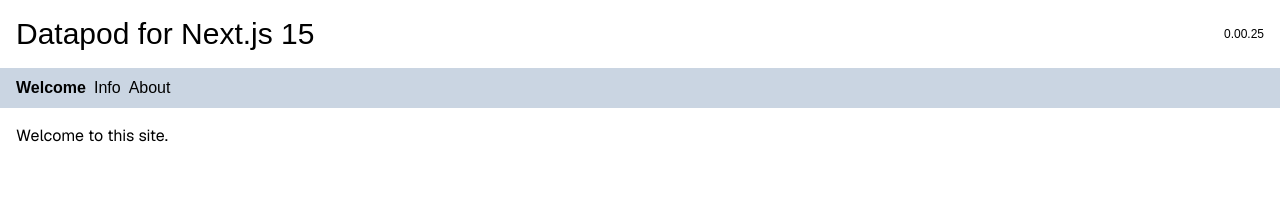
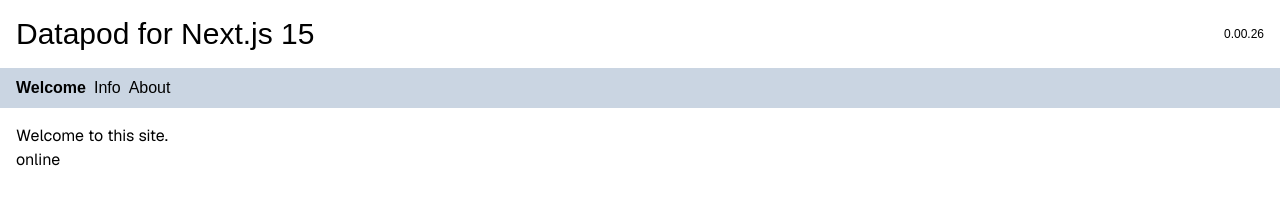
Before and after one commit to edwardtanguay/datapod-for-nextjs, a Next.js app: page / in a window 1280 px wide. Shown: the top 222 px of the page. Built offline with nearby package versions, Linux system fonts and the light colour scheme; no server answers.

Commit message:
shows location

```diff
--- a/src/app/page.tsx
+++ b/src/app/page.tsx
@@ -1,7 +1,10 @@
+import * as config from '@/config';
+
 export default function Home() {
   return (
     <div>
       <p>Welcome to this site.</p>
+      <p>{config.getSiteLocation()}</p>
     </div>
   );
 }
--- a/src/config.ts
+++ b/src/config.ts
@@ -1,3 +1,9 @@
 export const getVersion = () : string => {
-	return "0.00.25";
+	return "0.00.26";
 }
+
+export const getSiteLocation = () : string => {
+    return process.env.SITE_URL ?
+        (process.env.SITE_URL.includes('http://localhost') ? 'local' : 'online')
+        : 'test';
+}
```
